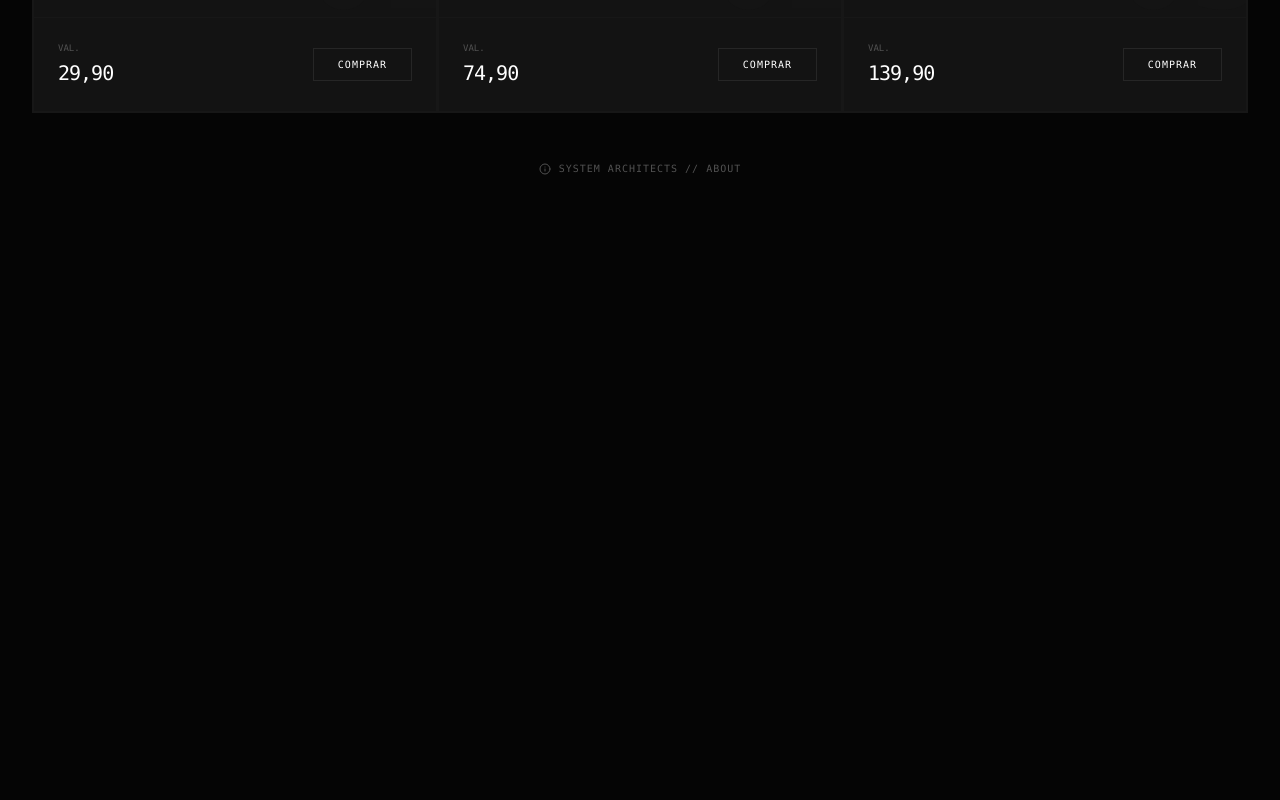
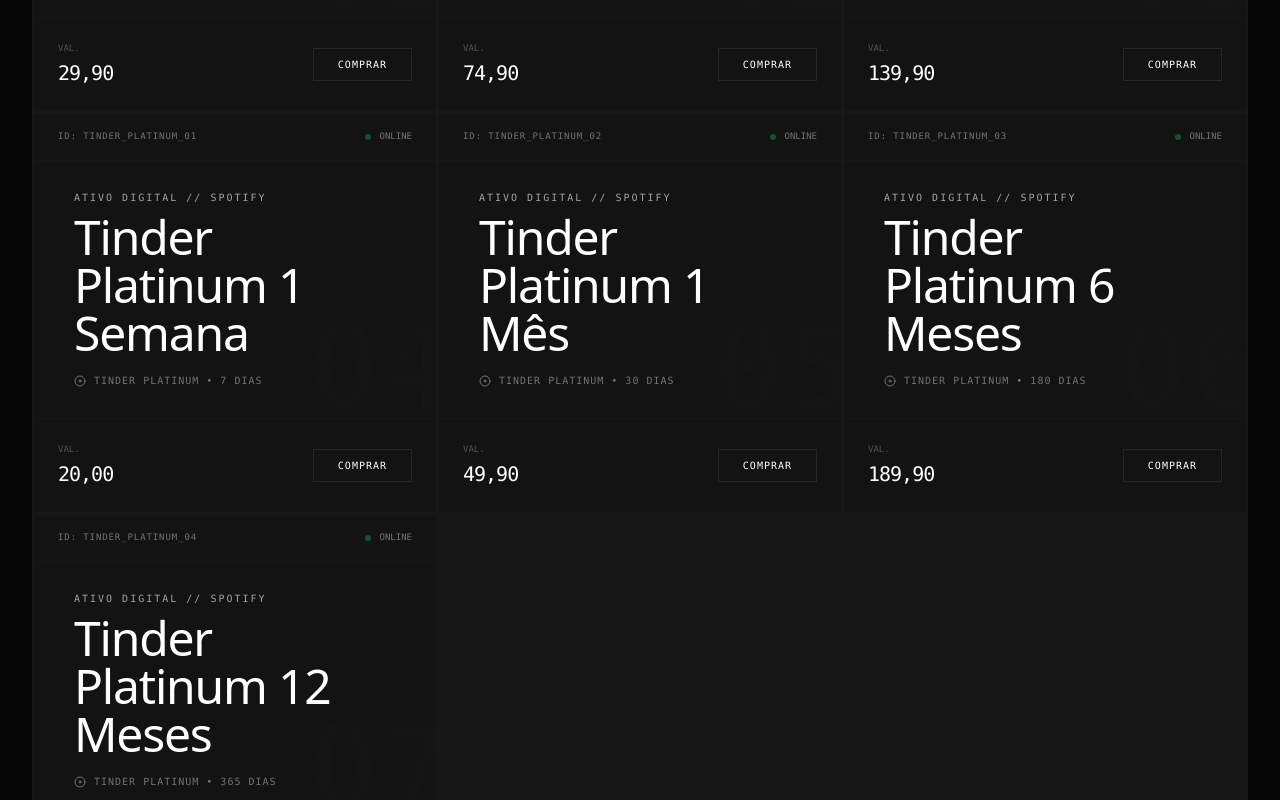
Before and after one commit to Dilligent-Yard/kamistore, a React (Vite) app: page / in a window 1280 px wide. Shown: the part 840-1640 px from the top of the page. Before the commit the page ends 1144 px from the top, so only its background shows below. Built offline with nearby package versions, Linux system fonts and the light colour scheme.

Commit message:
Add Tinder Platinum subscription options

```diff
--- a/constants.ts
+++ b/constants.ts
@@ -18,6 +18,30 @@ export const PRODUCTS: Product[] = [
     name: { ja: '6ヶ月', en: '6 Months', pt: '6 Meses' },
     description: { ja: 'アクセスキー • 180日', en: 'Access Key • 180 Days', pt: 'Chave de Acesso • 180 Dias' },
     price: 139.90,
+  },
+  {
+    id: 'tinder_platinum_01',
+    name: { ja: 'Tinder Platinum 1週間', en: 'Tinder Platinum 1 Week', pt: 'Tinder Platinum 1 Semana' },
+    description: { ja: 'Tinder Platinum • 7日', en: 'Tinder Platinum • 7 Days', pt: 'Tinder Platinum • 7 Dias' },
+    price: 20.00,
+  },
+  {
+    id: 'tinder_platinum_02',
+    name: { ja: 'Tinder Platinum 1ヶ月', en: 'Tinder Platinum 1 Month', pt: 'Tinder Platinum 1 Mês' },
+    description: { ja: 'Tinder Platinum • 30日', en: 'Tinder Platinum • 30 Days', pt: 'Tinder Platinum • 30 Dias' },
+    price: 49.90,
+  },
+  {
+    id: 'tinder_platinum_03',
+    name: { ja: 'Tinder Platinum 6ヶ月', en: 'Tinder Platinum 6 Months', pt: 'Tinder Platinum 6 Meses' },
+    description: { ja: 'Tinder Platinum • 180日', en: 'Tinder Platinum • 180 Days', pt: 'Tinder Platinum • 180 Dias' },
+    price: 189.90,
+  },
+  {
+    id: 'tinder_platinum_04',
+    name: { ja: 'Tinder Platinum 12ヶ月', en: 'Tinder Platinum 12 Months', pt: 'Tinder Platinum 12 Meses' },
+    description: { ja: 'Tinder Platinum • 365日', en: 'Tinder Platinum • 365 Days', pt: 'Tinder Platinum • 365 Dias' },
+    price: 279.90,
   },
 ];
 
```
